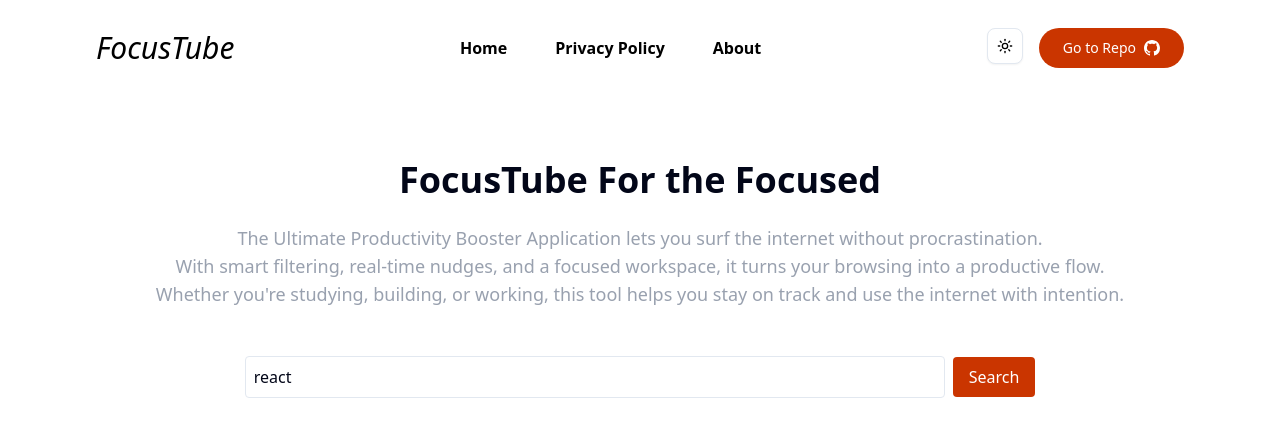
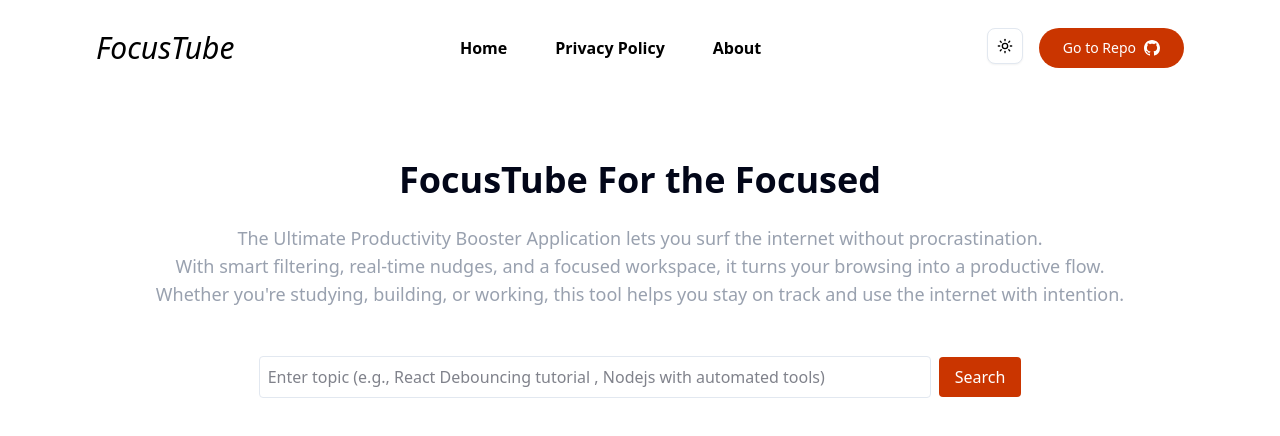
Before and after one commit to subhanahujha007/focustube, a Next.js app: page / in a window 1280 px wide. Shown: the top 436 px of the page. Built offline with nearby package versions, Linux system fonts and the light colour scheme.

Commit message:
Added logical mistaskes it state persitance so send them through params

```diff
--- a/src/app/_Components/WatchPage.tsx
+++ b/src/app/_Components/WatchPage.tsx
@@ -4,17 +4,20 @@ import { useSearchParams } from 'next/navigation';
 import { useEffect, useState } from 'react';
 import { Video } from '../../../types';
 import dynamic from 'next/dynamic';
+
 const ReactPlayer = dynamic(() => import('react-player'), { ssr: false });
 import Image from 'next/image';
 
 export default function WatchPage() {
+      const [suggestedVideos, setSuggestedVideos] = useState<Video[]>([]);
   const searchParams = useSearchParams();
 const videoId = searchParams.get('v');
-  const [suggestedVideos, setSuggestedVideos] = useState<Video[]>([]);
+const query = searchParams.get('q'); // ← get the query
 
 const fetchSuggestions = async () => {
+  if (!query) return;
   const res = await fetch(
-      `https://www.googleapis.com/youtube/v3/search?part=snippet&q=react&type=video&maxResults=10&key=${process.env.NEXT_PUBLIC_YOUR_API_YOUTUBE}`
+    `https://www.googleapis.com/youtube/v3/search?part=snippet&q=${query}&type=video&maxResults=10&key=${process.env.NEXT_PUBLIC_YOUR_API_YOUTUBE}`
   );
   const data = await res.json();
   setSuggestedVideos(data.items);
--- a/src/app/page.tsx
+++ b/src/app/page.tsx
@@ -4,7 +4,7 @@ import { Video } from '../../types';
 import Image from 'next/image';
 export default function Home() {
   const [videos, setVideos] = useState<Video[]>([]);
-  const [query, setQuery] = useState('react');
+  const [query, setQuery] = useState('');
 
   const fetchVideos = async () => {
     const res = await fetch(
@@ -29,7 +29,7 @@ export default function Home() {
         type="text"
         value={query}
         onChange={(e) => setQuery(e.target.value)}
-        className="border p-2 w-[700px] rounded"
+        className="border p-2 w-[60%] rounded"
         placeholder="Enter topic (e.g., React Debouncing tutorial , Nodejs with automated tools)"
       />
       <button
@@ -41,11 +41,16 @@ export default function Home() {
       <br />
       <br />
 
-      <div className="grid grid-cols-3 gap-14 mt-4">
+      <div className="grid grid-cols-1 lg:grid-cols-3 gap-14 mt-4">
         {videos.map((video) => (
           <div
             key={video.id.videoId}
-           onClick={() => window.location.href = `/watch?v=${video.id.videoId}`}
+          onClick={() => {
+  const title = encodeURIComponent(video.snippet.title);
+  const videoId = video.id.videoId;
+  window.location.href = `/watch?v=${videoId}&q=${title}`;
+}}
+
             className="bg-gray-900 text-center gap-2 flex flex-col cursor-pointer rounded-md p-2"
           >
             <Image
```
Lines whose indentation alone changed are shown as unchanged.
